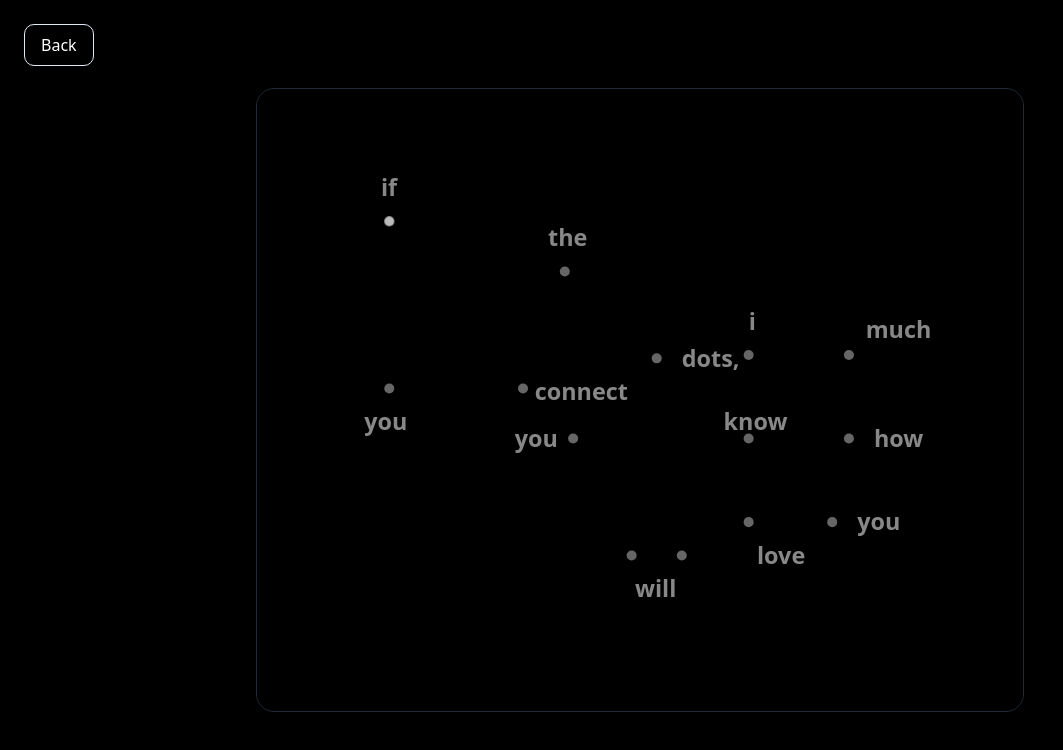
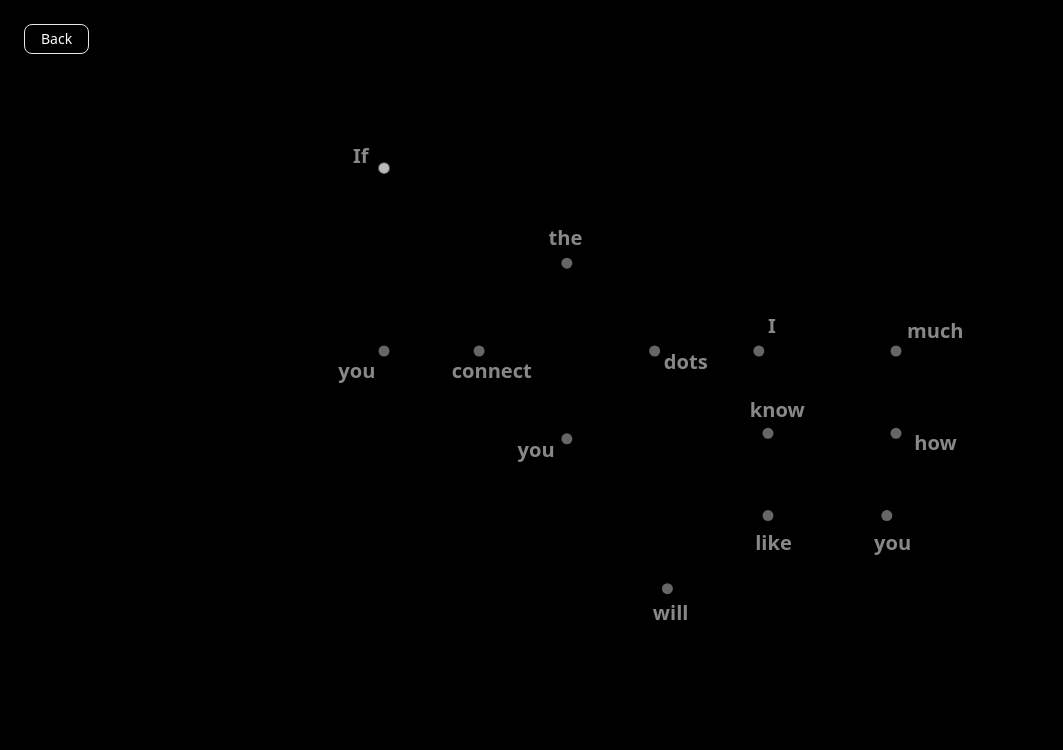
Before and after one commit to PatakiSubodh/flower-mosaic, a Next.js app: page /mocktail in a window 1280 px wide. Shown: the top 750 px of the page, without its empty margins (0-1063 px from the left). Built offline with nearby package versions, Linux system fonts and the light colour scheme.

Commit message:
almost final ui change

```diff
--- a/app/mocktail/page.tsx
+++ b/app/mocktail/page.tsx
@@ -11,7 +11,7 @@ export default function Mocktail() {
 
         <button
             onClick={() => router.push("/")}
-            className="absolute top-6 left-6 text-white border px-4 py-2 rounded-lg hover:bg-white hover:text-black"
+            className="absolute top-6 left-6 text-white border px-4 py-1 rounded-md text-sm hover:bg-white hover:text-black hover:cursor-pointer transition-colors"
         >
             Back
         </button>
--- a/app/upload-local/page.tsx
+++ b/app/upload-local/page.tsx
@@ -11,7 +11,7 @@ export default function UploadLocalPage() {
 
         <button
             onClick={() => router.push("/")}
-            className="absolute top-6 left-6 text-white border px-4 py-2 rounded-lg hover:bg-white hover:text-black"
+            className="absolute top-6 left-6 text-white border px-4 py-1 rounded-md text-sm hover:bg-white hover:text-black hover:cursor-pointer transition-colors"
         >
             Back
         </button>
--- a/app/upload-selfie/page.tsx
+++ b/app/upload-selfie/page.tsx
@@ -11,7 +11,7 @@ export default function UploadSelfiePage() {
 
         <button
             onClick={() => router.push("/")}
-            className="absolute top-6 left-6 text-white border px-4 py-2 rounded-lg hover:bg-white hover:text-black"
+            className="absolute top-6 left-6 text-white border px-4 py-1 rounded-md text-sm hover:bg-white hover:text-black hover:cursor-pointer transition-colors"
         >
             Back
         </button>
--- a/components/mocktail/interactive-mocktail.tsx
+++ b/components/mocktail/interactive-mocktail.tsx
@@ -3,161 +3,38 @@
 import React, { useState } from "react";
 
 const dotPoints = [
-  { id: 1, x: 60, y: 60, break: false, label: "if", dx: -5, dy: -15 },
-  { id: 2, x: 60, y: 80, break: false },
-  { id: 3, x: 60, y: 100, break: false },
-  { id: 4, x: 60, y: 120, break: false },
-  { id: 5, x: 60, y: 140, break: false },
-  { id: 6, x: 60, y: 160, break: false, label: "you", dx: -15, dy: 25 },
-  { id: 7, x: 70, y: 160, break: false },
-  { id: 8, x: 80, y: 160, break: false },
-  { id: 9, x: 90, y: 160, break: false },
-  { id: 10, x: 140, y: 160, break: false, label: "connect", dx: 7, dy: 7 },
-
-  { id: 11, x: 132, y: 154, break: false },
-  { id: 12, x: 124, y: 144, break: false },
-  { id: 13, x: 120, y: 132, break: false },
-  { id: 14, x: 122, y: 118, break: false },
-  { id: 15, x: 130, y: 106, break: false },
-  { id: 16, x: 142, y: 98, break: false },
-  { id: 17, x: 154, y: 92, break: false },
-
-  { id: 18, x: 165, y: 90, break: false, label: "the", dx: -10, dy: -15 },
-
-  { id: 19, x: 178, y: 92, break: false },
-  { id: 20, x: 195, y: 100, break: false },
-  { id: 21, x: 208, y: 114, break: false },
-  { id: 22, x: 217, y: 128, break: false },
-
-  { id: 23, x: 220, y: 142, break: false, label: "dots,", dx: 15, dy: 5 },
-
-  { id: 24, x: 218, y: 158, break: false },
-  { id: 25, x: 208, y: 172, break: false },
-  { id: 26, x: 194, y: 184, break: false },
-  { id: 27, x: 178, y: 190, break: false },
-
-  { id: 28, x: 170, y: 190, break: false, label: "you", dx: -35, dy: 5 },
-
-  // left arm of V
-  { id: 29, x: 176, y: 205, break: false },
-  { id: 30, x: 182, y: 220, break: false },
-  { id: 31, x: 188, y: 235, break: false },
-  { id: 32, x: 194, y: 248, break: false },
-
-  { id: 33, x: 205, y: 260, break: false, label: "will", dx: 2, dy: 25 },
-
-  // bottom flat
-  { id: 34, x: 235, y: 260, break: false, label: " ", dx: -10, dy: 25 },
-
-  // right arm of V (perfect straight line)
-  { id: 35, x: 243, y: 246, break: false },
-  { id: 36, x: 251, y: 232, break: false },
-  { id: 37, x: 259, y: 218, break: false },
-  { id: 38, x: 267, y: 204, break: false },
-
-  { id: 39, x: 275, y: 190, break: false, label: "know", dx: -15, dy: -5 },
-
-  // e middle horizontal
-  { id: 40, x: 275, y: 190, break: false },
-  { id: 41, x: 290, y: 190, break: false },
-  { id: 42, x: 335, y: 190, break: false, label: "how", dx: 15, dy: 5 },
-
-  // e right side vertical
-  { id: 43, x: 345, y: 175, break: false },
-  { id: 44, x: 345, y: 162, break: false },
-  { id: 45, x: 335, y: 140, break: false, label: "much", dx: 10, dy: -10 },
-
-  // e top horizontal
-  { id: 46, x: 290, y: 140, break: false },
-  { id: 47, x: 275, y: 140, break: false },
-  { id: 48, x: 275, y: 140, break: false, label: "i", dx: 0, dy: -15 },
-
-// smooth curve start
-{ id: 49, x: 260, y: 160, break: false },
-{ id: 50, x: 245, y: 172, break: false },
-{ id: 51, x: 235, y: 184, break: false },
-{ id: 52, x: 230, y: 195, break: false },   // leftmost bulge
-
-// curve returning
-{ id: 53, x: 235, y: 206, break: false },
-{ id: 54, x: 245, y: 218, break: false },
-{ id: 55, x: 260, y: 230, break: false },
-
-{ id: 56, x: 275, y: 240, break: false, label: "love", dx: 5, dy: 25 },
-
-  { id: 57, x: 325, y: 240, break: false, label: "you", dx: 15, dy: 5 },
+  { id: 1, x: 70, y: 40, break: false, label: "If", dx: -17, dy: -3 },
+  { id: 2, x: 70, y: 140, break: false, label: "you", dx: -25, dy: 15 },
+  { id: 3, x: 122, y: 140, break: false, label: "connect", dx: -15, dy: 15 },
+  { id: 4, x: 130, y: 120, break: false },
+  { id: 5, x: 142, y: 108, break: false },
+  { id: 6, x: 156, y: 98, break: false },
+  { id: 7, x: 170, y: 92, break: false, label: "the", dx: -10, dy: -10 },
+  { id: 8, x: 185, y: 98, break: false },
+  { id: 9, x: 198, y: 108, break: false },
+  { id: 10, x: 208, y: 122, break: false },
+  { id: 11, x: 218, y: 140, break: false, label: "dots", dx: 5, dy: 10 },
+  { id: 12, x: 208, y: 158, break: false },
+  { id: 13, x: 198, y: 172, break: false },
+  { id: 14, x: 185, y: 182, break: false },
+  { id: 15, x: 170, y: 188, break: false, label: "you", dx: -27, dy: 10 },
+  { id: 16, x: 225, y: 270, break: false, label: "will", dx: -8, dy: 17 },
+  { id: 17, x: 280, y: 185, break: false, label: "know", dx: -10, dy: -9 },
+  { id: 18, x: 350, y: 185, break: false, label: "how", dx: 10, dy: 9 },
+  { id: 19, x: 360, y: 170, break: false },
+  { id: 20, x: 360, y: 155, break: false },
+  { id: 21, x: 350, y: 140, break: false, label: "much", dx: 6, dy: -7 },
+  { id: 22, x: 275, y: 140, break: false, label: "I", dx: 5, dy: -10 },
+  { id: 23, x: 268, y: 150, break: false },
+  { id: 24, x: 260, y: 162, break: false },
+  { id: 25, x: 253, y: 174, break: false },
+  { id: 26, x: 250, y: 185, break: false },
+  { id: 27, x: 253, y: 198, break: false },
+  { id: 28, x: 260, y: 210, break: false },
+  { id: 29, x: 268, y: 220, break: false },
+  { id: 30, x: 280, y: 230, break: false, label: "like", dx: -7, dy: 19 },
+  { id: 31, x: 345, y: 230, break: false, label: "you", dx: -7, dy: 19 },
 ];
-
-// const dotPoints = [
-//   // L
-//   { id: 1, x: 60, y: 70, break: false, label: "if", dx: -5, dy: -15 },
-//   { id: 2, x: 60, y: 100, break: false },
-//   { id: 3, x: 60, y: 130, break: false },
-//   { id: 4, x: 60, y: 160, break: false, label: "you", dx: -35, dy: 5 },
-//   { id: 5, x: 90, y: 160, break: false },
-//   { id: 6, x: 120, y: 160, break: false, label: "connect", dx: 10, dy: 25 },
-
-//   // O curve up
-//   { id: 7, x: 124, y: 145, break: false },
-//   { id: 8, x: 132, y: 125, break: false },
-//   { id: 9, x: 144, y: 110, break: false },
-//   { id: 10, x: 160, y: 100, break: false, label: "the", dx: -10, dy: -15 },
-
-//   // O curve right and down
-//   { id: 11, x: 178, y: 104, break: false },
-//   { id: 12, x: 192, y: 116, break: false },
-//   { id: 13, x: 202, y: 130, break: false },
-//   { id: 14, x: 205, y: 145, break: false, label: "dots,", dx: 15, dy: 5 },
-
-//   // O curve left and down
-//   { id: 15, x: 200, y: 165, break: false },
-//   { id: 16, x: 188, y: 180, break: false },
-//   { id: 17, x: 173, y: 190, break: false },
-//   { id: 18, x: 160, y: 195, break: false, label: "you", dx: -35, dy: 5 },
-
-//   // V straight down-right
-//   { id: 19, x: 167, y: 210, break: false },
-//   { id: 20, x: 175, y: 228, break: false },
-//   { id: 21, x: 182, y: 244, break: false },
-//   { id: 22, x: 190, y: 260, break: false, label: "will", dx: -10, dy: 25 },
-
-//   // V straight up-right to e crossover
-//   { id: 23, x: 202, y: 243, break: false },
-//   { id: 24, x: 214, y: 226, break: false },
-//   { id: 25, x: 227, y: 208, break: false },
-//   { id: 26, x: 240, y: 190, break: false, label: "know", dx: 10, dy: 20 },
-
-//   // e middle horizontal
-//   { id: 27, x: 255, y: 190, break: false },
-//   { id: 28, x: 270, y: 190, break: false },
-//   { id: 29, x: 285, y: 190, break: false },
-//   { id: 30, x: 300, y: 190, break: false, label: "how", dx: 15, dy: 5 },
-
-//   // e right side vertical
-//   { id: 31, x: 300, y: 175, break: false },
-//   { id: 32, x: 300, y: 162, break: false },
-//   { id: 33, x: 300, y: 150, break: false, label: "much", dx: 10, dy: -10 },
-
-//   // e top side horizontal
-//   { id: 34, x: 285, y: 150, break: false },
-//   { id: 35, x: 270, y: 150, break: false },
-//   { id: 36, x: 250, y: 150, break: false, label: "i", dx: 0, dy: -15 },
-
-//   // e diagonal down to crossover
-//   { id: 37, x: 246, y: 165, break: false },
-//   { id: 38, x: 243, y: 178, break: false },
-//   { id: 39, x: 240, y: 190, break: false }, // Invisible dot to route line perfectly through crossover
-
-//   // e diagonal down to bottom
-//   { id: 40, x: 233, y: 207, break: false },
-//   { id: 41, x: 226, y: 223, break: false },
-//   { id: 42, x: 220, y: 240, break: false, label: "love", dx: 5, dy: 25 },
-
-//   // e bottom horizontal
-//   { id: 43, x: 240, y: 240, break: false },
-//   { id: 44, x: 260, y: 240, break: false },
-//   { id: 45, x: 280, y: 240, break: false, label: "you", dx: 15, dy: 5 },
-// ];
 
 export default function InteractiveMocktail() {
   const [currentStep, setCurrentStep] = useState(0);
@@ -172,14 +49,10 @@ export default function InteractiveMocktail() {
   const reset = () => setCurrentStep(0);
 
   return (
-    <div className="flex flex-col items-center justify-center w-full max-w-3xl p-8 bg-black text-white rounded-2xl border border-gray-800">
-
-      {/* <p className="text-xl md:text-2xl font-light mb-12 text-center tracking-wide">
-        If you connect the dots you will know how much I love you...
-      </p> */}
-
+  <div className="relative w-full flex justify-center items-center gap-2">
+    <div className="flex items-center justify-center w-full max-w-3xl bg-black text-white">
       <div className="relative w-full overflow-x-auto pb-6">
-        <svg viewBox="0 0 420 320" className="w-full h-auto min-w-[500px]">
+        <svg viewBox="0 0 420 320" className="w-full h-auto min-w-130">
 
           {/* Draw Lines */}
           {dotPoints.map((point, index) => {
@@ -197,13 +70,12 @@ export default function InteractiveMocktail() {
                 stroke={isConnected ? "#ff2a5f" : "transparent"}
                 strokeWidth="4"
                 strokeLinecap="round"
-                style={{ filter: isConnected ? "drop-shadow(0px 0px 4px #ff2a5f)" : "none" }}
+                style={{ filter: isConnected ? "drop-shadow(0px 0px 5px #ff2a5f)" : "none" }}
                 className="transition-all duration-500 ease-in-out"
               />
             );
           })}
 
-          {/* Draw Dots */}
           {/* Draw Dots */}
           {dotPoints.map((point) => {
             if (!point.label) return null;
@@ -225,7 +97,7 @@ export default function InteractiveMocktail() {
                 <circle
                   cx={point.x}
                   cy={point.y}
-                  r={isConnected ? "5" : "3"}
+                  r={isConnected ? "4" : "3"}
                   fill={isConnected ? "white" : "#666"}
                   className={`transition-all duration-300 ${isClickable ? "animate-pulse fill-white" : ""}`}
                 />
@@ -235,7 +107,7 @@ export default function InteractiveMocktail() {
                   x={point.x + (point.dx || 0)}
                   y={point.y + (point.dy || 0)}
                   fill={isConnected ? "white" : "#888"}
-                  fontSize="14"
+                  fontSize="11"
                   fontWeight="bold"
                   className="select-none pointer-events-none"
                 >
@@ -246,19 +118,22 @@ export default function InteractiveMocktail() {
           })}
         </svg>
       </div>
+    </div>
 
-      {/* Completion State */}
-      {currentStep === dotPoints.length && (
-        <div className="mt-8 flex flex-col items-center animate-pulse">
-          <span className="text-4xl mb-4">🌻</span>
+    {/* Bottom Right Button */}
+    <div className="absolute bottom-0 right-0">
+      {currentStep === dotPoints[dotPoints.length - 1].id && (
+        <div className="flex flex-col items-center">
+          <span className="text-6xl mb-0.5">🌻</span>
           <button
             onClick={reset}
-            className="px-6 py-2 border border-gray-600 rounded-full hover:bg-white hover:text-black transition-colors"
+            className="px-4 py-1 rounded-md text-md text-md border border-gray-600 hover:bg-white hover:text-black text-white hover:cursor-pointer transition-colors"
           >
             Connect Again
           </button>
         </div>
       )}
     </div>
+  </div>
   );
 }
--- a/components/upload/uploadSelfie.tsx
+++ b/components/upload/uploadSelfie.tsx
@@ -177,7 +177,7 @@ export default function UploadSelfie() {
                             aria-label="Go back"
                             className="bg-gray-600 hover:bg-gray-700 text-white font-semibold px-6 py-2 rounded-lg transition-colors w-full"
                         >
-                            Go Back
+                            Back
                         </Button>
                     )}
                 </>
```
Also changed, not shown: app/page.tsx (+4 -4 lines).
